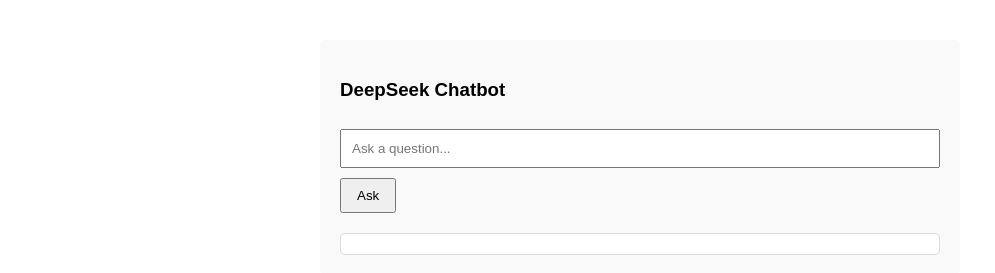
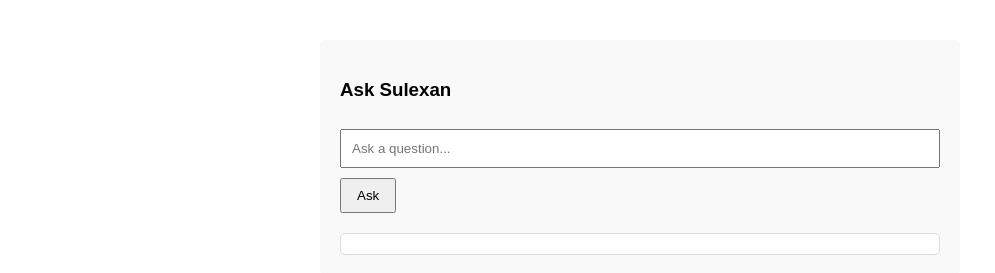
Before and after one commit to nhs-analystx/synapster, a Jekyll site: the page index.html, which Jekyll copies as it is, in a window 1280 px wide. Shown: the top 273 px of the page, without its empty margins (0-995 px from the left). Built offline with Jekyll 4.4.1, drawn with Linux system fonts in a browser that asks for light colours.

Commit message:
Update index.html

```diff
--- a/index.html
+++ b/index.html
@@ -36,7 +36,7 @@
 <body>
 
 <div class="chat-container">
-  <h3>DeepSeek Chatbot</h3>
+  <h3>Ask Sulexan</h3>
   <input type="text" id="userInput" class="chat-input" placeholder="Ask a question...">
   <button class="chat-submit" onclick="fetchAnswer()">Ask</button>
 
```
